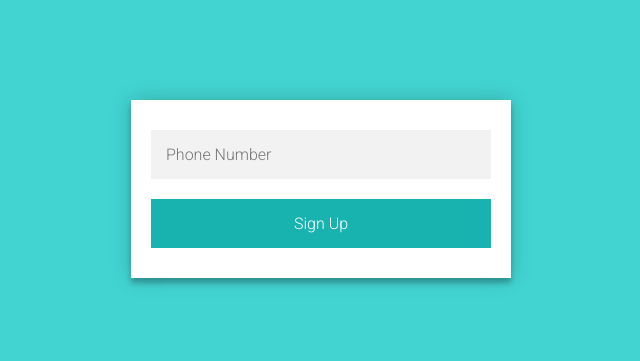
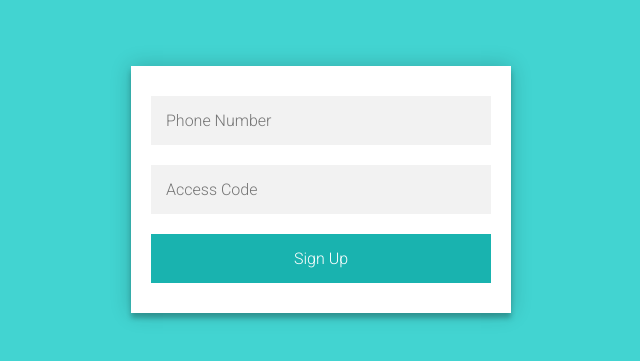
Before and after one commit to baodai1207/user-auth-client-side, a React (Create React App) app: page / in a window 1280 px wide. Shown: the part 219-580 px from the top of the page, without its empty margins (319-959 px from the left). Built offline with nearby package versions, Linux system fonts and the light colour scheme.

Commit message:
add condition if accessCode is null or undefined

```diff
--- a/src/components/Signup.jsx
+++ b/src/components/Signup.jsx
@@ -28,11 +28,25 @@ export default class Signup extends Component {
   onSubmit(e) {
     e.preventDefault();
     console.log(this.state.phoneNumber);
+    console.log(this.state.accessCode);
     const userObject = {
       phoneNumber: this.state.phoneNumber,
       accessCode: this.state.accessCode,
     };
-
+    if (this.state.accessCode != null || this.state.accessCode !== undefined) {
+      axios
+        .post('/api/users', userObject)
+        .then(res => {
+          console.log(res.data);
+        })
+        .catch(error => {
+          console.log(error);
+        });
+      this.setState({ phoneNumber: '', accessCode: '' });
+    } else if (
+      this.state.accessCode == null ||
+      this.state.accessCode === undefined
+    ) {
       axios
         .post('/api/create', userObject)
         .then(res => {
@@ -41,8 +55,8 @@ export default class Signup extends Component {
         .catch(error => {
           console.log(error);
         });
-
-    this.setState({ phoneNumber: '', accessCode: '' });
+      this.setState({ phoneNumber: '' });
+    }
   }
 
   render() {
@@ -58,6 +72,15 @@ export default class Signup extends Component {
             placeholder='Phone Number'
             name='phoneNumber'
             required
+          />{' '}
+          <input
+            onChange={this.onChangeAccessCode}
+            value={this.state.accessCode}
+            id='phone-number'
+            className='form-field'
+            // type='text'
+            placeholder='Access Code'
+            name='accessCode'
           />
           <button className='form-field' type='submit'>
             Sign Up
```
Lines whose indentation alone changed are shown as unchanged.
